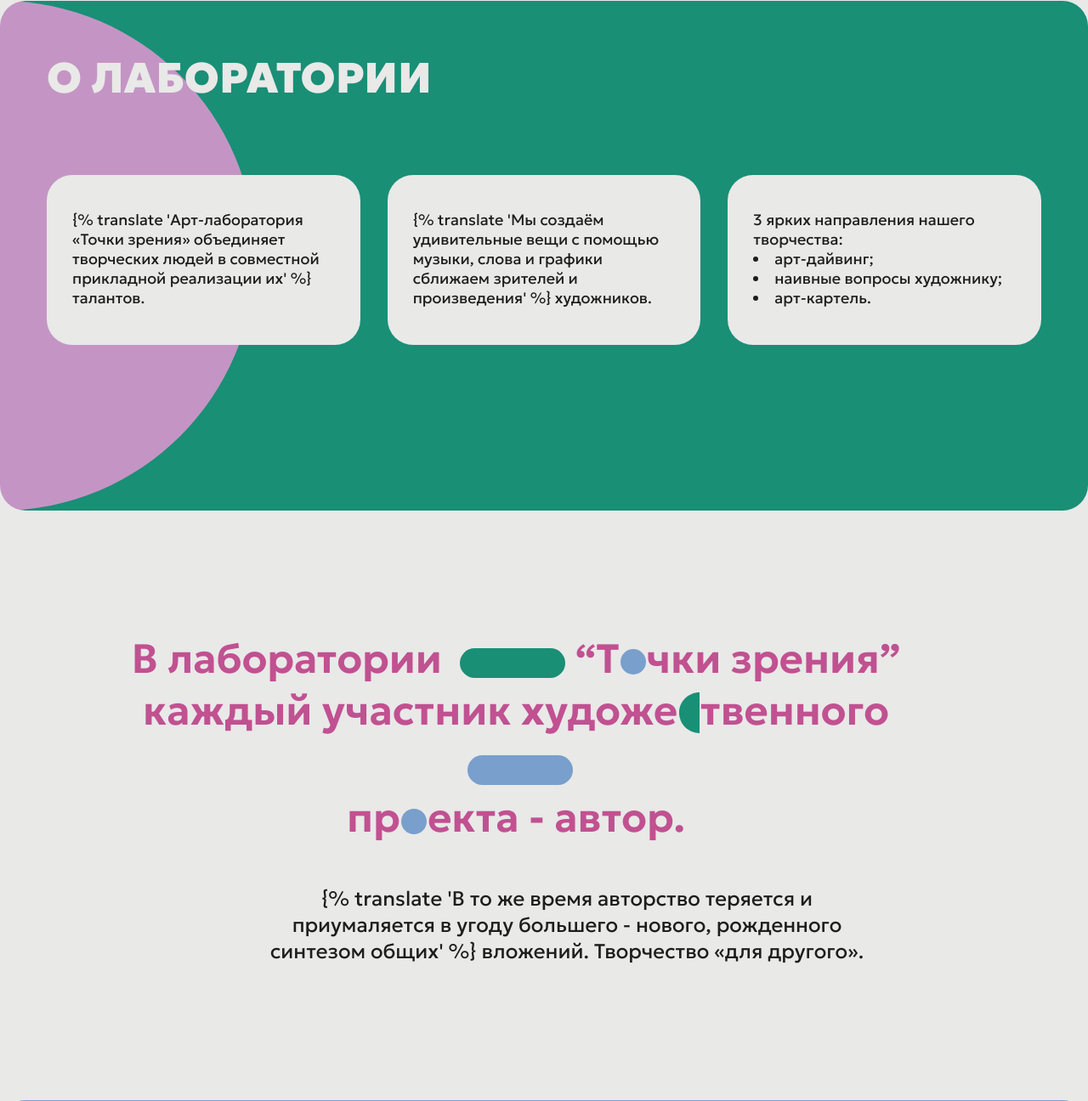
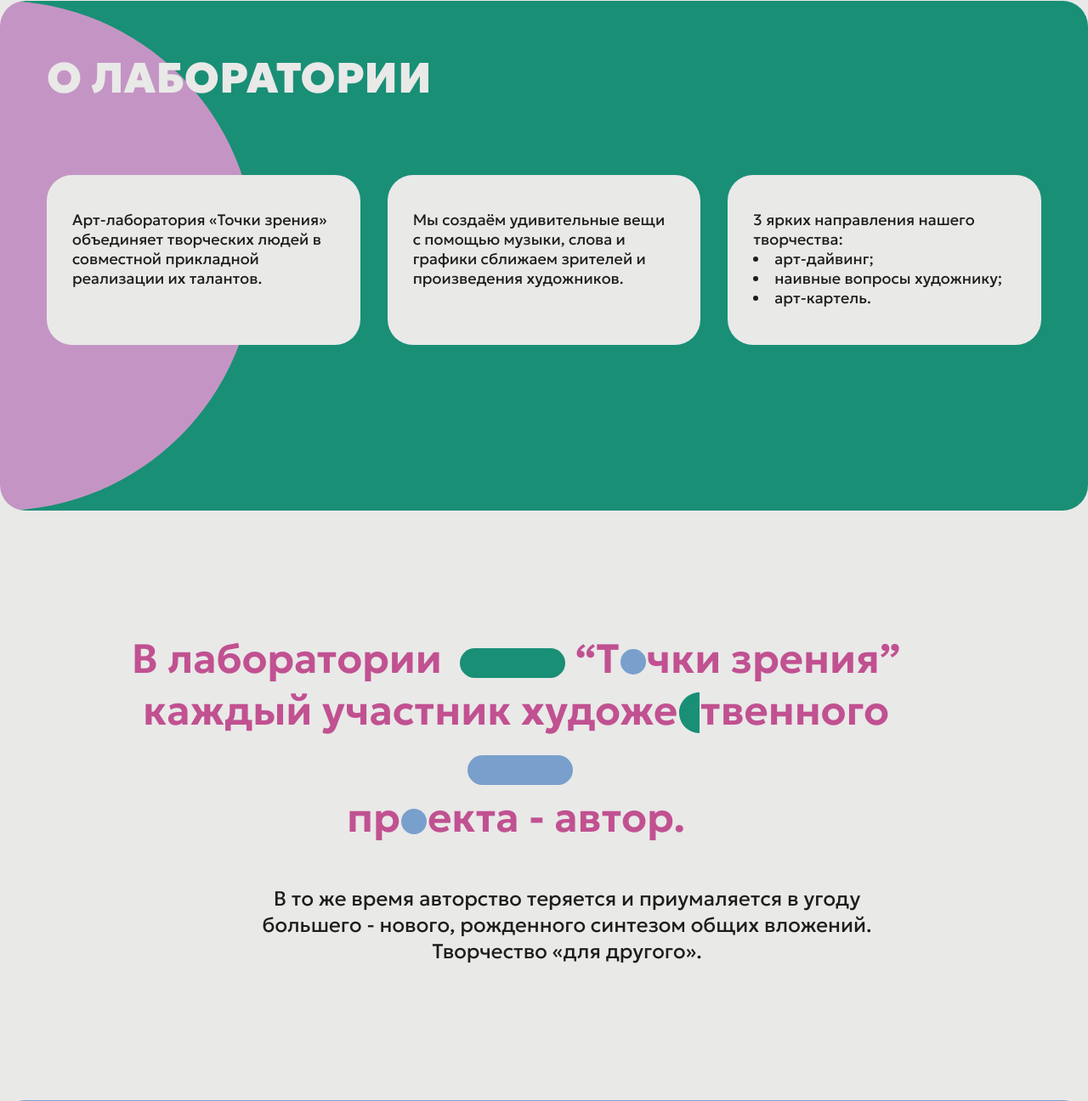
Before and after one commit to aliensen36/Points_of_view_3.0, a Django app: page /ru/ in a window 1280 px wide. Shown: the part 829-2125 px from the top of the page at 85% size. Run offline with Django 5.2, Linux system fonts and the light colour scheme.

Commit message:
Translations.

```diff
--- a/Points_of_view/points/templates/index.html
+++ b/Points_of_view/points/templates/index.html
@@ -118,14 +118,12 @@
                 </h2>
                 <div class="about-lab-cards-container">
                     <div class="about-lab-card">
-                        {% translate 'Арт-лаборатория «Точки зрения» объединяет творческих людей в совместной прикладной
-                        реализации их' %}
-                        {% translate 'талантов' %}.
+                        {% translate 'Арт-лаборатория «Точки зрения» объединяет творческих людей в совместной' %}
+                        {% translate 'прикладной реализации их талантов' %}.
                     </div>
                     <div class="about-lab-card">
-                        {% translate 'Мы создаём удивительные вещи с помощью музыки, слова и графики сближаем зрителей и
-                        произведения' %}
-                        {% translate 'художников' %}.
+                        {% translate 'Мы создаём удивительные вещи с помощью музыки, слова и графики сближаем' %}
+                        {% translate 'зрителей и произведения художников' %}.
                     </div>
                     <div class="about-lab-card">
                         <ul>
@@ -176,9 +174,8 @@
                 {% translate 'екта - автор' %}.
             </p>
             <p class="about-lab-description-small">
-                {% translate 'В то же время авторство теряется и приумаляется в угоду большего - нового, рожденного
-                синтезом общих' %}
-                {% translate 'вложений. Творчество «для другого»' %}.
+                {% translate 'В то же время авторство теряется и приумаляется в угоду большего - нового,' %}
+                {% translate 'рожденного синтезом общих вложений. Творчество «для другого»' %}.
             </p>
         </section>
 
@@ -193,13 +190,11 @@
                             {% translate 'Арт-дайвинг' %}
                         </h4>
                         <p class="project-card-description">
-                            {% translate 'Арт-дайвинг - это аудио-сеансы погружения в картину в стенах галереи. Зритель
-                            подходит к' %}
-                            {% translate 'картине, наводит свой смартфон на QR код рядом с картиной, надевает наушники и
-                            запускает' %}
-                            {% translate 'сеанс медиации' %}.
+                            {% translate 'Арт-дайвинг - это аудио-сеансы погружения в картину в стенах галереи' %}.
+                            {% translate 'Зритель подходит к картине, наводит свой смартфон на QR код рядом' %}
+                            {% translate 'с картиной, надевает наушники и запускает сеанс медиации' %}.
                         </p>
-                        <a href="art-diving.html" class="project-card-link">
+                        <a href="{% url 'art-diving' %}" class="project-card-link">
                             <svg width="50" height="50" viewBox="0 0 50 50" fill="none"
                                 xmlns="http://www.w3.org/2000/svg">
                                 <circle cx="25" cy="25" r="25" fill="none" />
@@ -214,11 +209,10 @@
                             {% translate 'Наивные вопросы художнику' %}
                         </h4>
                         <p class="project-card-description">
-                            {% translate 'Наивные вопросы художнику - это видеоинтервью, на которых художник
-                            раскрывается с' %}
-                            {% translate 'человеческого ракурса' %}.
+                            {% translate 'Наивные вопросы художнику - это видеоинтервью, на которых художник' %}
+                            {% translate 'раскрывается с человеческого ракурса' %}.
                         </p>
-                        <a href="naive-questions.html" class="project-card-link">
+                        <a href="{% url 'naive-questions' %}" class="project-card-link">
                             <svg width="50" height="50" viewBox="0 0 50 50" fill="none"
                                 xmlns="http://www.w3.org/2000/svg">
                                 <circle cx="25" cy="25" r="25" fill="none" />
@@ -233,16 +227,14 @@
                             {% translate 'Арт-картель' %}
                         </h4>
                         <p class="project-card-description">
-                            {% translate 'Арт-картель это форма совместного изучения интересующего, без учителя и
-                            господствующей точки' %}
-                            {% translate 'зрения' %}.
+                            {% translate 'Арт-картель это форма совместного изучения интересующего, без учителя и' %}
+                            {% translate 'господствующей точки зрения' %}.
                         </p>
                         <p class="project-card-description">
-                            {% translate 'В формате малой группы 8-10 человек мы самостоятельно изучаем материал и
-                            обсуждаем его на' %}
-                            {% translate 'онлайн-встречах' %}.
+                            {% translate 'В формате малой группы 8-10 человек мы самостоятельно изучаем материал и' %}
+                            {% translate 'обсуждаем его на онлайн-встречах' %}.
                         </p>
-                        <a href="art-cartel.html" class="project-card-link">
+                        <a href="{% url 'art-cartel' %}" class="project-card-link">
                             <svg width="50" height="50" viewBox="0 0 50 50" fill="none"
                                 xmlns="http://www.w3.org/2000/svg">
                                 <circle cx="25" cy="25" r="25" fill="none" />
@@ -292,19 +284,19 @@
             <nav class="footer-nav">
                 <ul class="footer-nav-list">
                     <li class="footer-nav-item">
-                        <a href="index.html" class="footer-nav-link">О лаборатории</a>
+                        <a href="{% url 'index' %}" class="footer-nav-link">{% translate 'О лаборатории' %}</a>
                     </li>
                     <li class="footer-nav-item">
-                        <a href="#projects" class="footer-nav-link">Проекты</a>
+                        <a href="#projects" class="footer-nav-link">{% translate 'Проекты' %}</a>
                     </li>
                     <li class="footer-nav-item">
-                        <a href="portfolio.html" class="footer-nav-link">Портфолио</a>
+                        <a href="{% url 'portfolio' %}" class="footer-nav-link">{% translate 'Портфолио' %}</a>
                     </li>
                     <li class="footer-nav-item">
-                        <a href="#team" class="footer-nav-link">Команда</a>
+                        <a href="#team" class="footer-nav-link">{% translate 'Команда' %}</a>
                     </li>
                     <li class="footer-nav-item">
-                        <a href="contacts.html" class="footer-nav-link">Контакты</a>
+                        <a href="{% url 'contacts' %}" class="footer-nav-link">{% translate 'Контакты' %}</a>
                     </li>
                 </ul>
             </nav>
```
